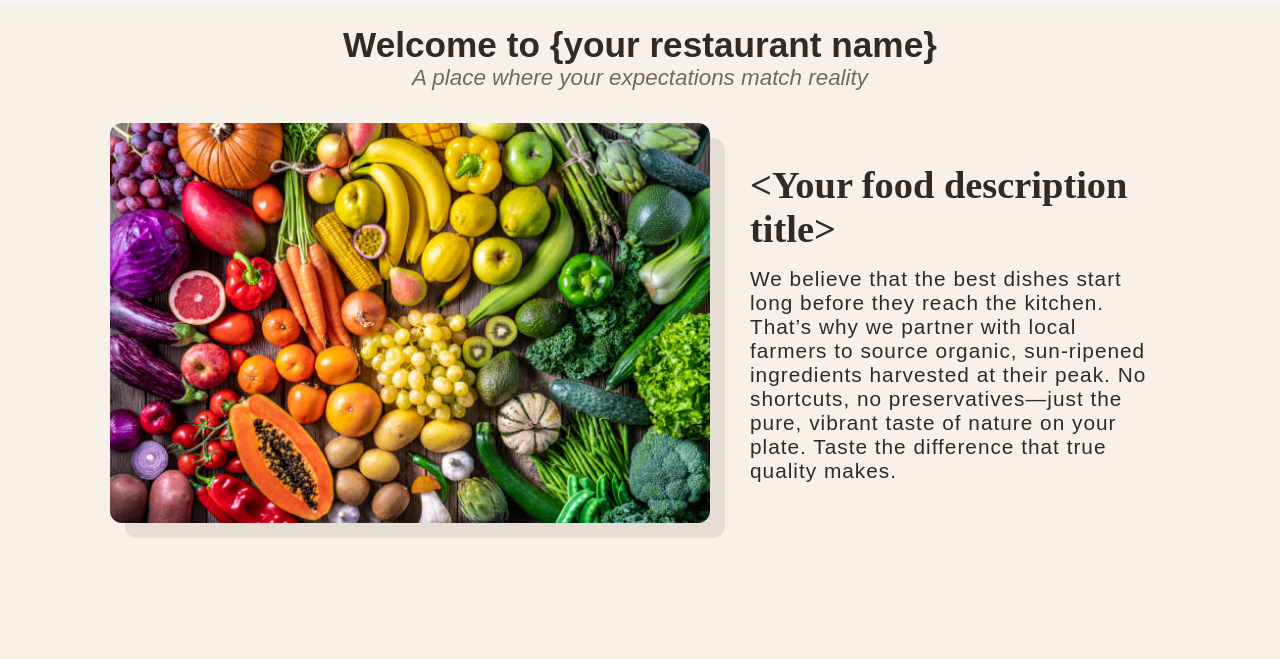
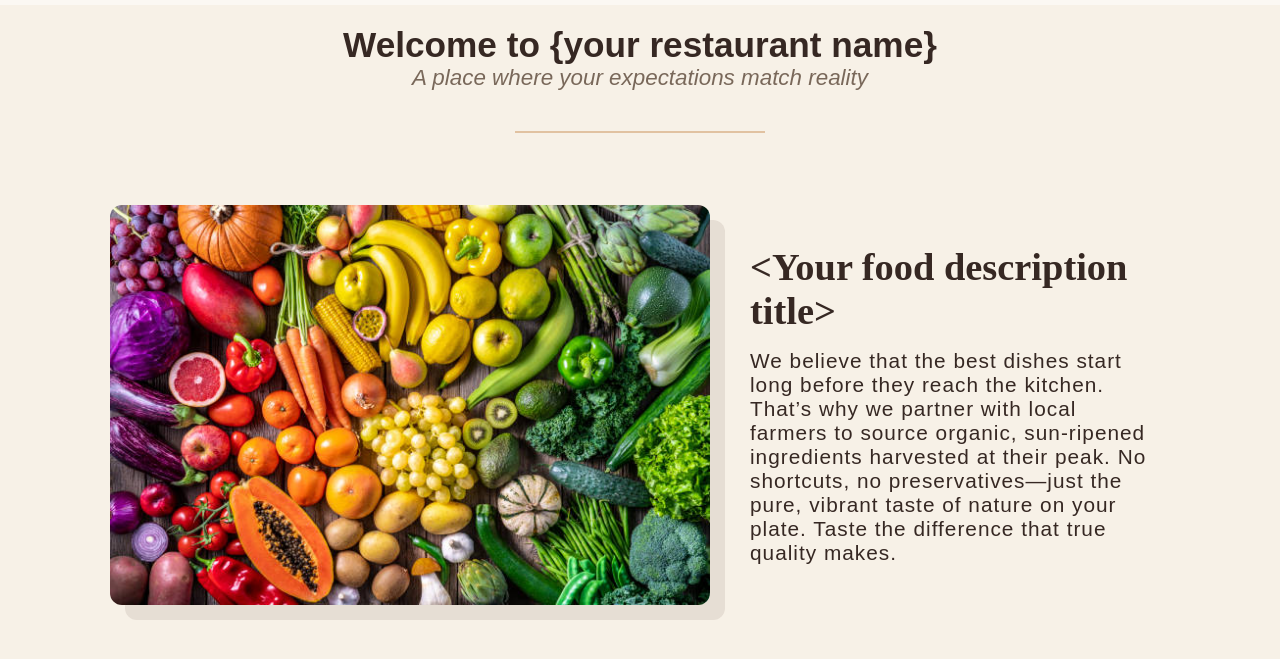
Before and after one commit to SBNKy/restaurant-page, a website built with webpack: page src/template.html in a window 1280 px wide. Shown: the part 91-750 px from the top of the page. Built offline with nearby package versions, Linux system fonts and the light colour scheme; files whose address does not match are found by name; a web font is replaced by a local one.

Commit message:
add a line seperating sections in homepage

```diff
--- a/src/components/Home/style.css
+++ b/src/components/Home/style.css
@@ -12,6 +12,16 @@ h1, h2, p {
     gap: 24px;
     padding: 12px;
     margin: 0 auto;
+}
+
+.container > div:not(:last-child)::after {
+    content: "";
+    display: block;
+    width: 250px;
+    height: 2px;
+    background-color: #D4A373;
+    margin: 40px auto;  /* 80px odstępu góra/dół, auto = środek poziomo */
+    opacity: 0.6;
 }
 
 .welcome-container {
```
